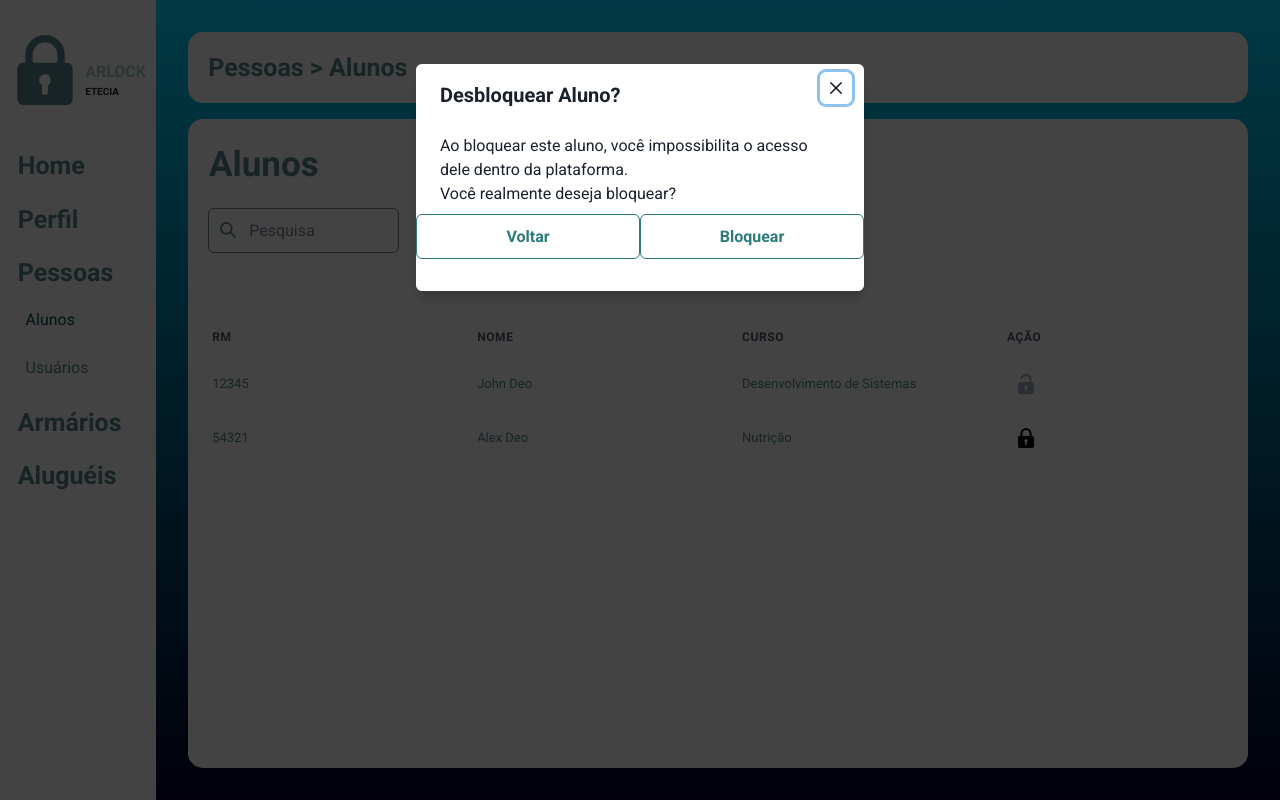
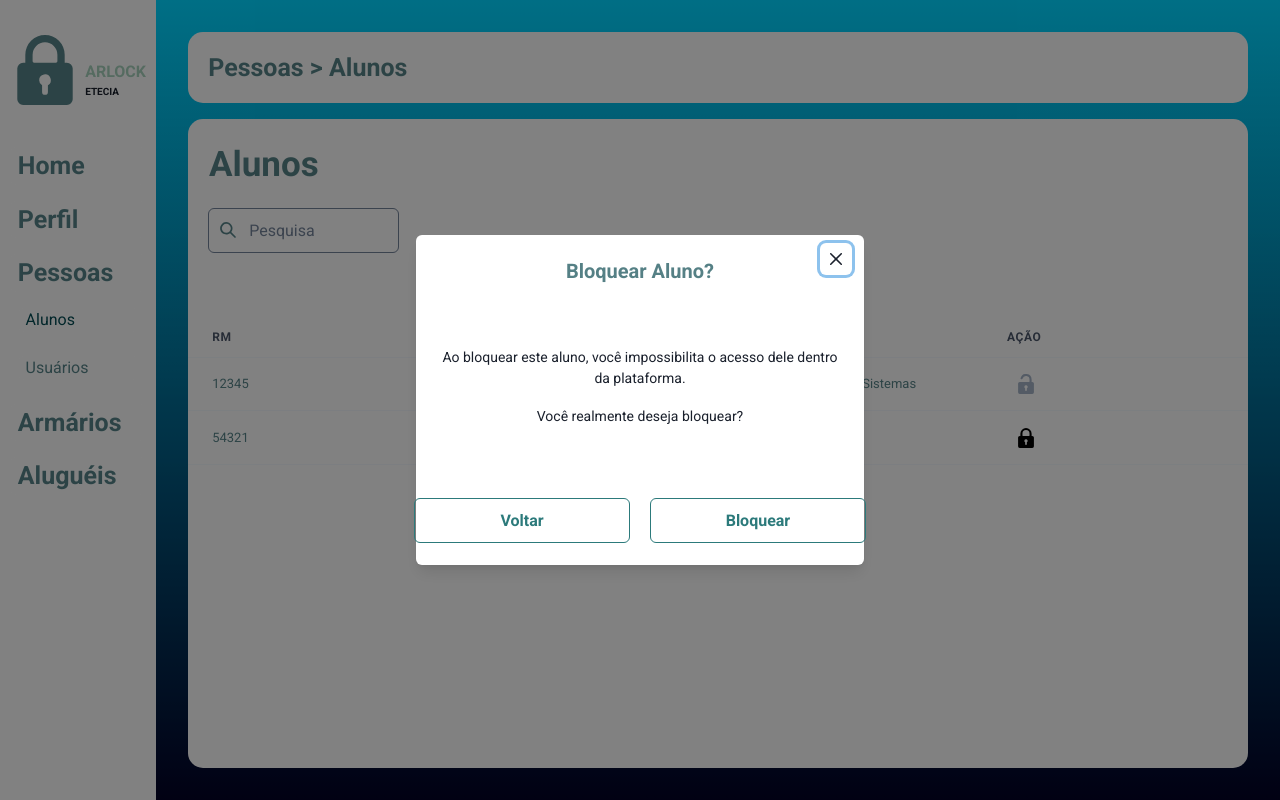
Before and after one commit to GabrieelAraujoo/front-arlock, a React (Create React App) app: page /Adm/Alunos in a window 1280 px wide. Both pictures are taken after a click on the icon 1026 px from the left and 384 px from the top of the page. Built offline with nearby package versions, Linux system fonts and the light colour scheme.

Commit message:
feat: Telas de avisos

```diff
--- a/src/components/Table/Alugueis/Aprovacao/BodyListAprovacao.jsx
+++ b/src/components/Table/Alugueis/Aprovacao/BodyListAprovacao.jsx
@@ -1,14 +1,55 @@
-import { Tbody, Td } from "@chakra-ui/react";
+import { Flex, Text, Tbody, Td, Modal, ModalOverlay, ModalContent, ModalHeader, ModalBody, ModalCloseButton, useDisclosure } from "@chakra-ui/react";
+import { BsFillCheckCircleFill, BsFillXCircleFill } from "react-icons/bs";
+import { ButtonExit } from "../../../components/Button";
 
 export function BodyListAprovacao({ aprovacao }){
+    const {isOpen, onOpen, onClose } = useDisclosure()
     return(
+        <>
         <Tbody fontSize="13px" paddingTop="12px" paddingBottom="1px">
             <Td width="15%">{aprovacao.armario}</Td>
             <Td width="20%">{aprovacao.aluno}</Td>
             <Td width="10%">{aprovacao.rm}</Td>
             <Td width="25%">{aprovacao.curso}</Td>
             <Td width="15%">{aprovacao.pagamento}</Td>
-            <Td width="15%">{aprovacao.pagamento}</Td>
+            <Td width="15%">
+
+                <Flex alignItems="baseline">
+                <BsFillCheckCircleFill
+                    marginLeft="9px"
+                    height="20px"
+                    width="50px"
+                    color="gray.400"
+                    onClick={onOpen}/>
+                <BsFillXCircleFill
+                marginLeft="20px"
+                    height="20px"
+                    width="20px"
+                    color="gray.400"
+                    onClick={onOpen}/>
+                </Flex>
+            </Td>
         </Tbody>
+
+        <Flex>
+
+        <Modal  isOpen={isOpen} onClose={onClose} >
+          <ModalOverlay />
+          <ModalContent background="#fff" alignItems="center" height="330px" maxWidth="35%" marginY="auto">
+            <ModalHeader marginBottom="2.3rem" fontSize="20px" textColor="#558085" marginTop="5px">Aprovar Aluguel?</ModalHeader>
+            <ModalCloseButton />
+            <ModalBody textAlign="center">
+              <Text marginBottom="1.1rem" fontSize="14px">Ao aprovar esse aluguel, você confirma o pagamento e libera o aluno para usar o armário durante o semestre.</Text>
+              <Text fontSize="14px">Você realmente deseja aprovar?</Text>
+            </ModalBody>
+              <Flex  marginBottom="1.4rem" textAlign="center">
+              <ButtonExit title={"Voltar"} paddingRight="80px" paddingLeft="80px" />
+              <ButtonExit title={"Aprovar"} marginLeft="20px" paddingRight="80px" paddingLeft="80px"/>
+              </Flex>
+          </ModalContent>
+        </Modal>
+
+        </Flex>
+        </>
  );
 }
--- a/src/components/Table/Alunos/BodyListAlunos.jsx
+++ b/src/components/Table/Alunos/BodyListAlunos.jsx
@@ -1,9 +1,9 @@
-import {  Text, Button, Tbody, Td, Modal, ModalOverlay, ModalContent, ModalHeader, ModalFooter, ModalBody, ModalCloseButton, useDisclosure, Flex } from "@chakra-ui/react";
+import { Text, Tbody, Td, Modal, ModalOverlay, ModalContent, ModalHeader, ModalBody, ModalCloseButton, useDisclosure, Flex } from "@chakra-ui/react";
 import { LockIcon, UnlockIcon } from "@chakra-ui/icons";
 import { ButtonExit } from "../../../components/Button";
 
 export function BodyListAlunos({ aluno }) {
-  const { isOpen, onOpen, onClose } = useDisclosure()
+  const {isOpen, onOpen, onClose } = useDisclosure()
   return (
     <>
     <Tbody fontSize="13px" paddingTop="12px" paddingBottom="1px">
@@ -27,51 +27,52 @@ export function BodyListAlunos({ aluno }) {
       )}
     </Tbody>
 
-        <Flex justifyContent="center">
+    {/*Box para Bloqueio do Aluno*/ }
+    {aluno.status === "ativo" ? (
 
-    <Modal  isOpen={isOpen} onClose={onClose}>
+<Flex >
+
+<Modal  isOpen={isOpen} onClose={onClose} >
           <ModalOverlay />
-              <ModalContent background="#fff" >
-                <ModalHeader>Bloquear Aluno?</ModalHeader>
+          <ModalContent background="#fff" alignItems="center" height="330px" maxWidth="35%" marginY="auto">
+            <ModalHeader marginBottom="2.3rem" fontSize="20px" textColor="#558085" marginTop="5px">Bloquear Aluno?</ModalHeader>
             <ModalCloseButton />
-                <ModalBody>
-                  <Text>Ao bloquear este aluno, você impossibilita o acesso dele dentro da plataforma.</Text>
-                  <Text>Você realmente deseja bloquear?</Text>
+            <ModalBody textAlign="center">
+              <Text marginBottom="1.1rem" fontSize="14px">Ao bloquear este aluno, você impossibilita o acesso dele dentro da plataforma.</Text>
+              <Text fontSize="14px">Você realmente deseja bloquear?</Text>
             </ModalBody>
-                  <Flex alignItems={"baseline"}>
-                  <ButtonExit title={"Voltar"}/>
-                  <ButtonExit title={"Bloquear"}/>
+              <Flex  marginBottom="1.4rem" textAlign="center">
+              <ButtonExit title={"Voltar"} paddingRight="80px" paddingLeft="80px" />
+              <ButtonExit title={"Bloquear"} marginLeft="20px" paddingRight="80px" paddingLeft="80px"/>
               </Flex>
-                <ModalFooter>
-
-                </ModalFooter>
           </ModalContent>
         </Modal>
 
         </Flex>
 
-    <Flex justifyContent="center">
+) : (
 
-    <Modal  isOpen={isOpen} onClose={onClose}>
+    /*Box para Desbloqueio do Aluno*/
+    <Flex >
+
+    <Modal  isOpen={isOpen} onClose={onClose} >
               <ModalOverlay />
-              <ModalContent background="#fff" >
-                <ModalHeader>Desbloquear Aluno?</ModalHeader>
+              <ModalContent background="#fff" alignItems="center" height="330px" maxWidth="35%" marginY="auto">
+                <ModalHeader marginBottom="2.3rem" fontSize="20px" textColor="#558085" marginTop="5px">Desbloquear Aluno?</ModalHeader>
                 <ModalCloseButton />
-                <ModalBody>
-                  <Text>Ao bloquear este aluno, você impossibilita o acesso dele dentro da plataforma.</Text>
-                  <Text>Você realmente deseja bloquear?</Text>
+                <ModalBody textAlign="center">
+                  <Text marginBottom="1.1rem" fontSize="14px">Ao desbloquear este aluno, você possibilita o acesso dele dentro da plataforma.</Text>
+                  <Text fontSize="14px">Você realmente deseja desbloquear?</Text>
                 </ModalBody>
-                  <Flex alignItems={"baseline"}>
-                  <ButtonExit title={"Voltar"}/>
-                  <ButtonExit title={"Bloquear"}/>
+                  <Flex  marginBottom="1.4rem" textAlign="center">
+                  <ButtonExit title={"Voltar"} paddingRight="80px" paddingLeft="80px"/>
+                  <ButtonExit title={"Desbloquear"} marginLeft="20px" paddingRight="80px" paddingLeft="80px"/>
                   </Flex>
-                <ModalFooter>
-
-                </ModalFooter>
               </ModalContent>
             </Modal>
 
             </Flex>
+            )}
     </>
   );
 }
--- a/src/pages/dashboard/Adm/armario_novo.jsx
+++ b/src/pages/dashboard/Adm/armario_novo.jsx
@@ -1,13 +1,17 @@
 import React from "react";
 import { Main } from "../../../layout/Main";
 import { Container } from "../../../layout/Container";
-import { Flex, Text } from "@chakra-ui/react";
+import { Flex, Text, Modal, ModalOverlay, ModalContent, ModalHeader, ModalBody, ModalCloseButton, useDisclosure } from "@chakra-ui/react";
 import PageTitle from "../../../components/PageTitle";
 import { InputLabel } from "../../../components/Input/Geral";
 import { ButtonExit } from "../../../components/Button";
+import { useNavigate } from "react-router-dom";
 
 function NewArmarios (){
+    const {isOpen, onOpen, onClose } = useDisclosure()
+    const navigate = useNavigate()
     return(
+        <>
         <Main>
             <Container>
                 <Flex
@@ -16,7 +20,7 @@ function NewArmarios (){
                     direction="column"
                     textColor="#558085"
                 >
-                    <PageTitle title={"Armários > Novo"} />
+                    <PageTitle title={"Armários > Novo Armário"} />
 
                     <Flex
                             backgroundColor="white.100"
@@ -57,13 +61,34 @@ function NewArmarios (){
                                 paddingX="1.3rem"
                                 marginTop="3.5rem"
                                 >
-                                <ButtonExit title={"Voltar"} />
-                                <ButtonExit title={"Salvar"} marginLeft="2rem" />
+                                <ButtonExit title={"Voltar"} onClick={() => navigate("/Adm/Armarios")}/>
+                                <ButtonExit title={"Salvar"} marginLeft="2rem" onClick={onOpen}/>
                             </Flex>
                     </Flex>
                 </Flex>
             </Container>
         </Main>
+
+
+        <Flex>
+        <Modal  isOpen={isOpen} onClose={onClose} >
+        <ModalOverlay />
+        <ModalContent background="#fff" alignItems="center" height="330px" maxWidth="35%" marginY="auto">
+        <ModalHeader marginBottom="2.6rem" fontSize="20px" textColor="#558085" marginTop="5px">Criar Novo Armário?</ModalHeader>
+        <ModalCloseButton />
+        <ModalBody textAlign="center">
+            <Text marginBottom="1.1rem" fontSize="14px">Ao criar novos armários, você possibilita o aluguel deles pelos alunos do curso selecionado.</Text>
+            <Text fontSize="14px">Você realmente deseja criar?</Text>
+        </ModalBody>
+            <Flex  marginBottom="1.4rem" textAlign="center">
+            <ButtonExit title={"Voltar"} paddingRight="90px" paddingLeft="90px"/>
+            <ButtonExit title={"Criar"} marginLeft="20px" paddingRight="90px" paddingLeft="90px"/>
+            </Flex>
+        </ModalContent>
+        </Modal>
+
+        </Flex>
+        </>
  );
 }
 
--- a/src/pages/dashboard/Adm/armarios.jsx
+++ b/src/pages/dashboard/Adm/armarios.jsx
@@ -8,8 +8,10 @@ import { HeadListArmarios } from "../../../components/Table/Armarios/HeadListArm
 import { listArmarios } from "../../../Mock/listArmarios";
 import { BodyListArmarios } from "../../../components/Table/Armarios/BodyListArmarios";
 import { AddIcon } from '@chakra-ui/icons'
+import { useNavigate } from "react-router-dom";
 
 function Armarios(){
+    const navigate = useNavigate()
     // const { isOpen, onOpen, onClose } = useDisclosure()
 
     return(
@@ -54,6 +56,7 @@ function Armarios(){
                             <InputPesquisa />
 
                             <IconButton
+                                onClick={() => navigate("/Adm/NovoArmario")}
                                 isRound={true}
                                 variant='solid'
                                 colorScheme='teal'
--- a/src/pages/dashboard/Adm/usuario.jsx
+++ b/src/pages/dashboard/Adm/usuario.jsx
@@ -9,6 +9,7 @@ import { BodyListUsuarios } from "../../../components/Table/Usuarios/BodyListUsu
 import { listUsuarios } from "../../../Mock/listUsuarios";
 import { AddIcon } from '@chakra-ui/icons'
 import { useNavigate } from "react-router-dom";
+
 
 
 function Usuarios(){
--- a/src/pages/dashboard/Adm/usuario_novo.jsx
+++ b/src/pages/dashboard/Adm/usuario_novo.jsx
@@ -1,13 +1,17 @@
 import React from "react";
 import { Main } from "../../../layout/Main";
 import { Container } from "../../../layout/Container";
-import { Flex, Text } from "@chakra-ui/react";
+import { Flex, Text, Modal, ModalOverlay, ModalContent, ModalHeader, ModalBody, ModalCloseButton, useDisclosure } from "@chakra-ui/react";
 import PageTitle from "../../../components/PageTitle";
 import { InputLabel } from "../../../components/Input/Geral";
 import { ButtonExit } from "../../../components/Button";
+import { useNavigate } from "react-router-dom";
 
 function NewUsuarios(){
+    const {isOpen, onOpen, onClose } = useDisclosure()
+    const navigate = useNavigate()
     return(
+        <>
             <Main>
                 <Container>
                     <Flex
@@ -16,7 +20,7 @@ function NewUsuarios(){
                         direction="column"
                         textColor="#558085"
                     >
-                        <PageTitle title={"Pessoas > Usuários > Novo"} />
+                        <PageTitle title={"Pessoas > Usuários > Novo Usuário"} />
 
                         <Flex
                             backgroundColor="white.100"
@@ -53,14 +57,35 @@ function NewUsuarios(){
                                 paddingX="1.3rem"
                                 marginTop="3.5rem"
                                 >
-                                <ButtonExit title={"Voltar"} />
-                                <ButtonExit title={"Salvar"} marginLeft="2rem" />
+                                <ButtonExit title={"Voltar"} onClick={() => navigate("/Adm/Usuarios")}/>
+                                <ButtonExit title={"Salvar"} marginLeft="2rem" onClick={onOpen}/>
                                 </Flex>
 
                         </Flex>
                     </Flex>
                 </Container>
             </Main>
+
+            <Flex >
+
+    <Modal  isOpen={isOpen} onClose={onClose} >
+              <ModalOverlay />
+              <ModalContent background="#fff" alignItems="center" height="330px" maxWidth="35%" marginY="auto">
+                <ModalHeader marginBottom="2.6rem" fontSize="20px" textColor="#558085" marginTop="5px">Criar Usuário?</ModalHeader>
+                <ModalCloseButton />
+                <ModalBody textAlign="center">
+                  <Text marginBottom="1.1rem" fontSize="14px">Ao criar esse usuário, você possibilita o acesso dele dentro da plataforma.</Text>
+                  <Text fontSize="14px">Você realmente deseja criar?</Text>
+                </ModalBody>
+                  <Flex  marginBottom="1.4rem" textAlign="center">
+                  <ButtonExit title={"Voltar"} paddingRight="90px" paddingLeft="90px"/>
+                  <ButtonExit title={"Criar"} marginLeft="20px" paddingRight="90px" paddingLeft="90px"/>
+                  </Flex>
+              </ModalContent>
+            </Modal>
+
+            </Flex>
+    </>
  );
 }
 
```
Also changed, not shown: src/components/Table/Armarios/BodyListArmarios.jsx (+8 -0 lines). Lines whose indentation alone changed are shown as unchanged.
